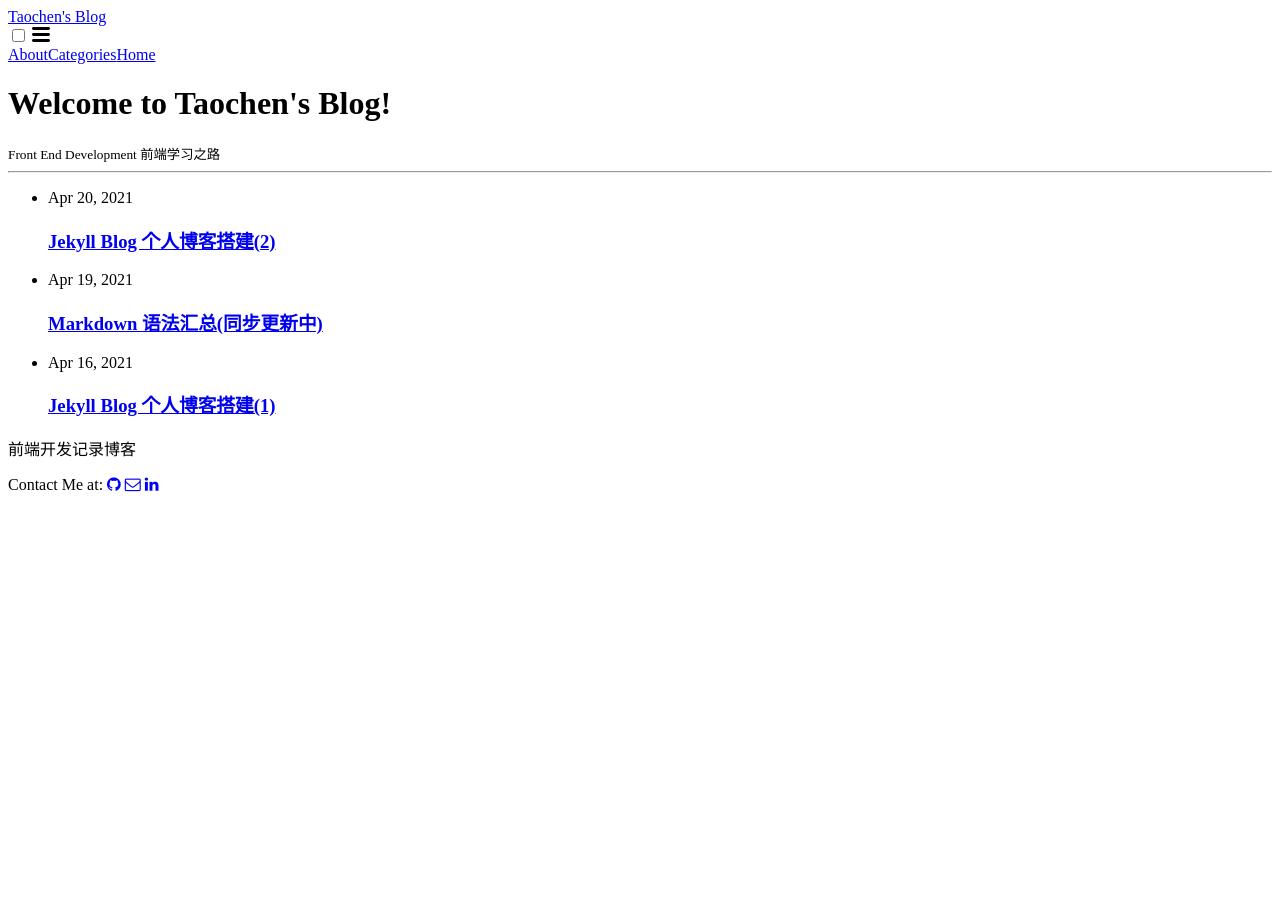
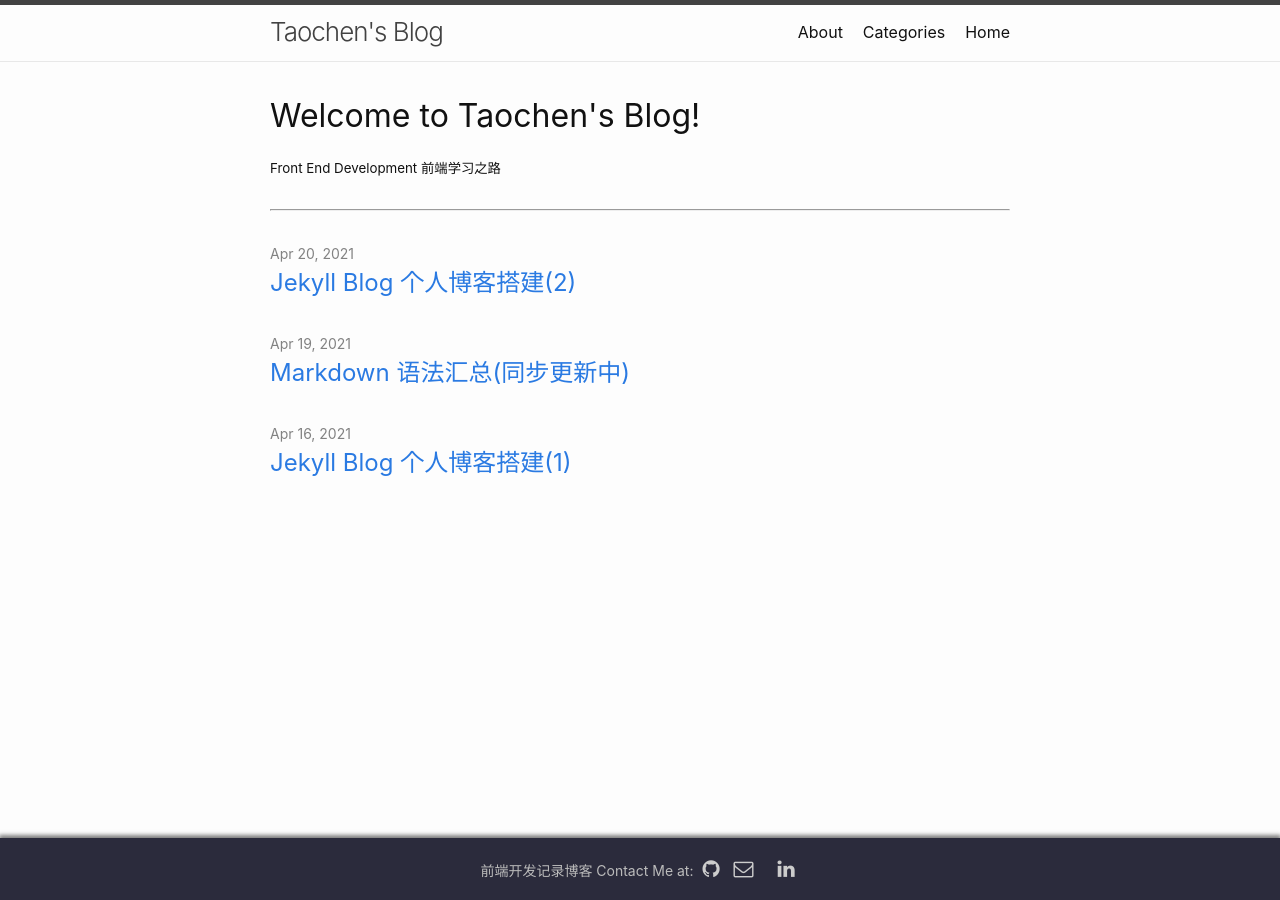
Before and after one commit to ThomasMental/ThomasMental.github.io, a Jekyll site: the page built from index.html, in a window 1280 px wide. Built offline with Jekyll 4.4.1, drawn with Linux system fonts in a browser that asks for light colours; a style sheet for code colours, icons or effects is not loaded.

Commit message:
Update head.html

```diff
--- a/_includes/head.html
+++ b/_includes/head.html
@@ -4,7 +4,7 @@
   <meta name="viewport" content="width=device-width, initial-scale=1">
   <link rel="stylesheet" href="https://cdn.bootcss.com/font-awesome/4.7.0/css/font-awesome.min.css">
   <link rel="stylesheet" href="https://at.alicdn.com/t/font_8v3czwksspqlg14i.css">
-  <link rel="stylesheet" href="{{ "/css/main.css " | prepend: site.baseurl }}">
+  <link rel="stylesheet" href="{{ "/assets/css/style.css " | prepend: site.baseurl }}">
   {%- feed_meta -%}
   {%- if jekyll.environment == 'production' and site.google_analytics -%}
     {%- include google-analytics.html -%}
```
